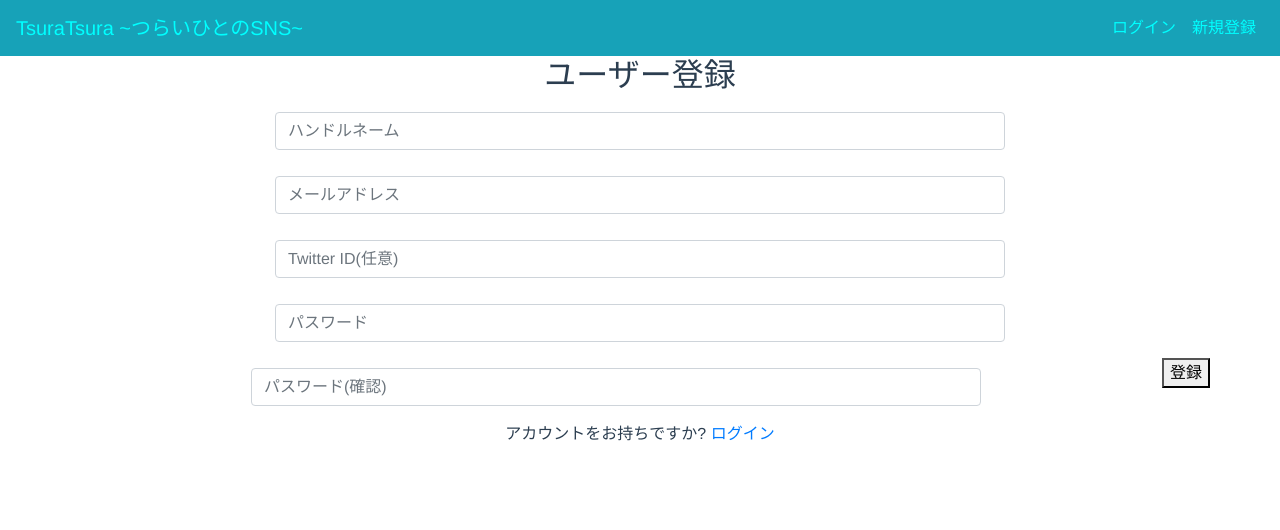
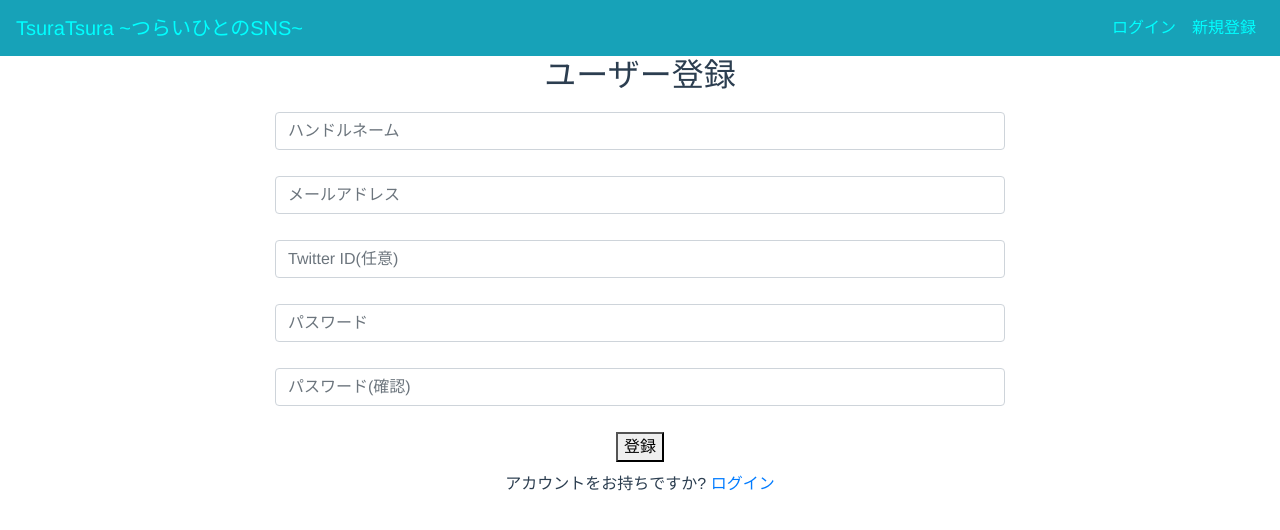
Before and after one commit to kkiriyama/tsuratsura, a Vue app in the folder app/: page /#/signup in a window 1280 px wide. Shown: the top 530 px of the page. Built offline with nearby package versions, Linux system fonts and the light colour scheme; no server answers.

Commit message:
fix formlayout

```diff
--- a/app/src/pages/Signin.vue
+++ b/app/src/pages/Signin.vue
@@ -16,8 +16,7 @@
                                 <input v-model="password" type="password" class="form-control" id="confirmPassword" placeholder="パスワード">
                             </div>
                         </div>
-                        <p>※ログイン処理には1-2秒かかります</p>
-                        <div>
+                        <div class="col-sm-4 signin-form">
                             <button :disable="isProcessing" class="button" type="submit">ログイン</button>
                         </div>
                     </fieldset>
--- a/app/src/pages/Signup.vue
+++ b/app/src/pages/Signup.vue
@@ -33,7 +33,7 @@
                             </div>
                         </div>
 
-                        <div>
+                        <div class="col-md-8 signup-form">
                             <button :disable="isProcessing" class="button" type="submit">登録</button>
                         </div>
                     </fieldset>
```
